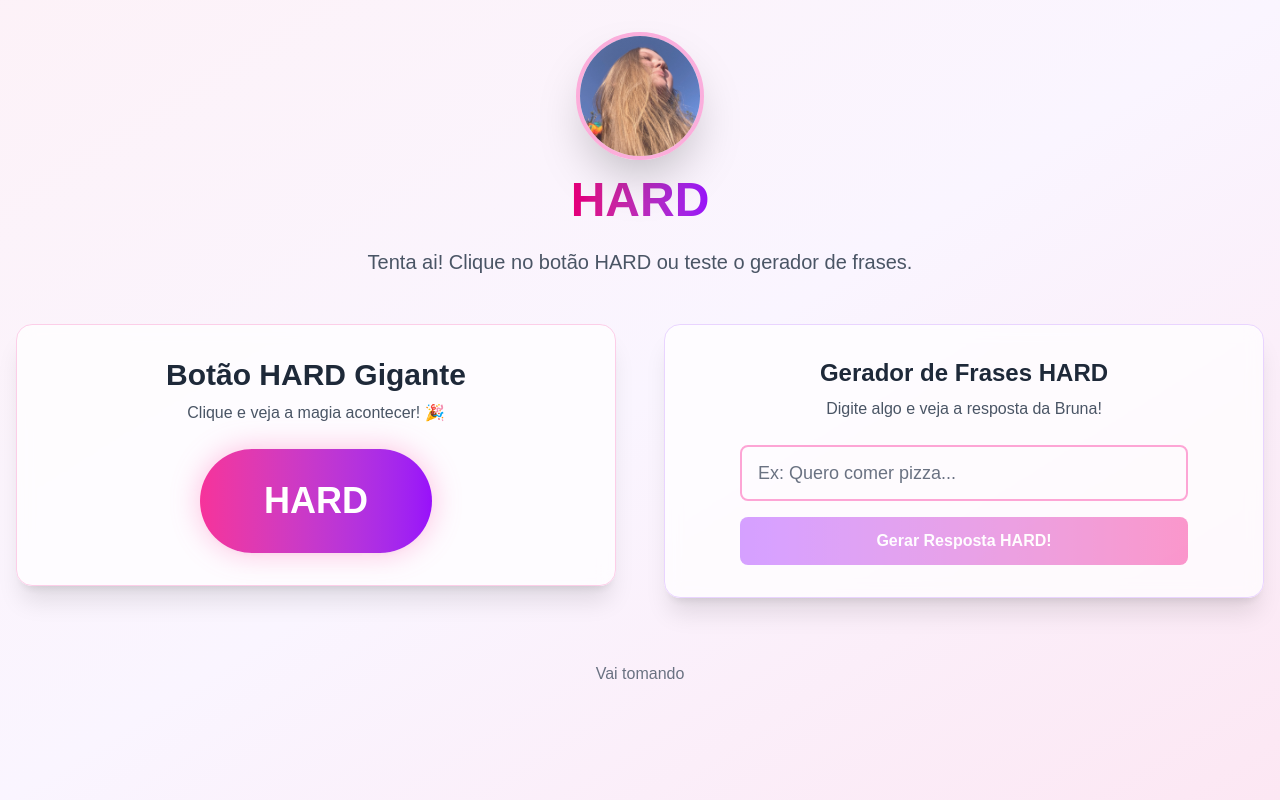
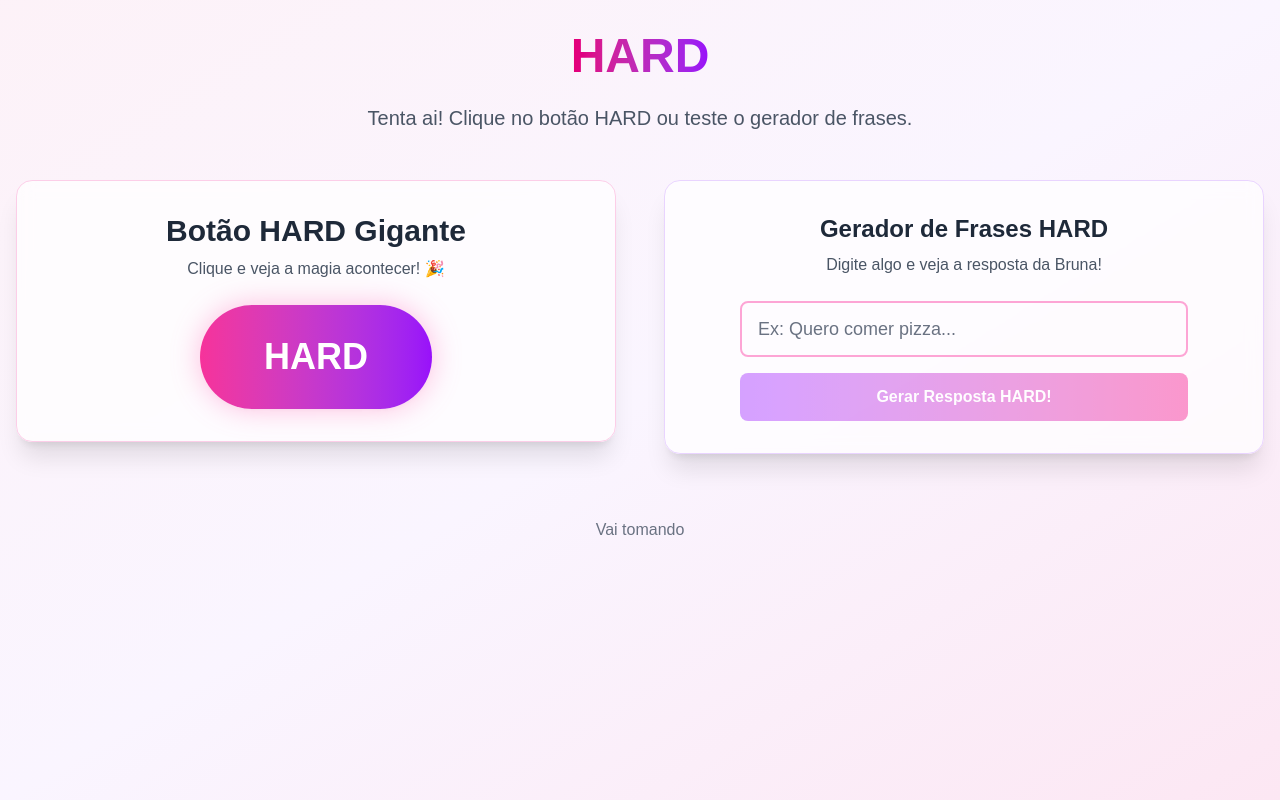
Before and after one commit to Douglas-Strey/bruna, a Next.js app: page / in a window 1280 px wide. Built offline with nearby package versions, Linux system fonts and the light colour scheme.

Commit message:
🗑️ Remover foto da Bruna da página inicial
- Removida a imagem da Bruna do layout principal
- Mantido o restante do design e animações intactos

```diff
--- a/src/app/page.tsx
+++ b/src/app/page.tsx
@@ -17,16 +17,6 @@ export default function Home() {
             transition={{ duration: 0.8 }}
             className="flex flex-col items-center space-y-4"
           >
-            <div className="relative w-24 h-24 sm:w-32 sm:h-32">
-              <Image
-                src="/bruna.jpg"
-                alt="Bruna"
-                fill
-                className="rounded-full object-cover shadow-2xl border-4 border-pink-300"
-                priority
-              />
-              <div className="absolute inset-0 rounded-full bg-gradient-to-tr from-pink-200/20 to-purple-200/20"></div>
-            </div>
             <motion.h1
               initial={{ opacity: 0, y: -20 }}
               animate={{ opacity: 1, y: 0 }}
```
